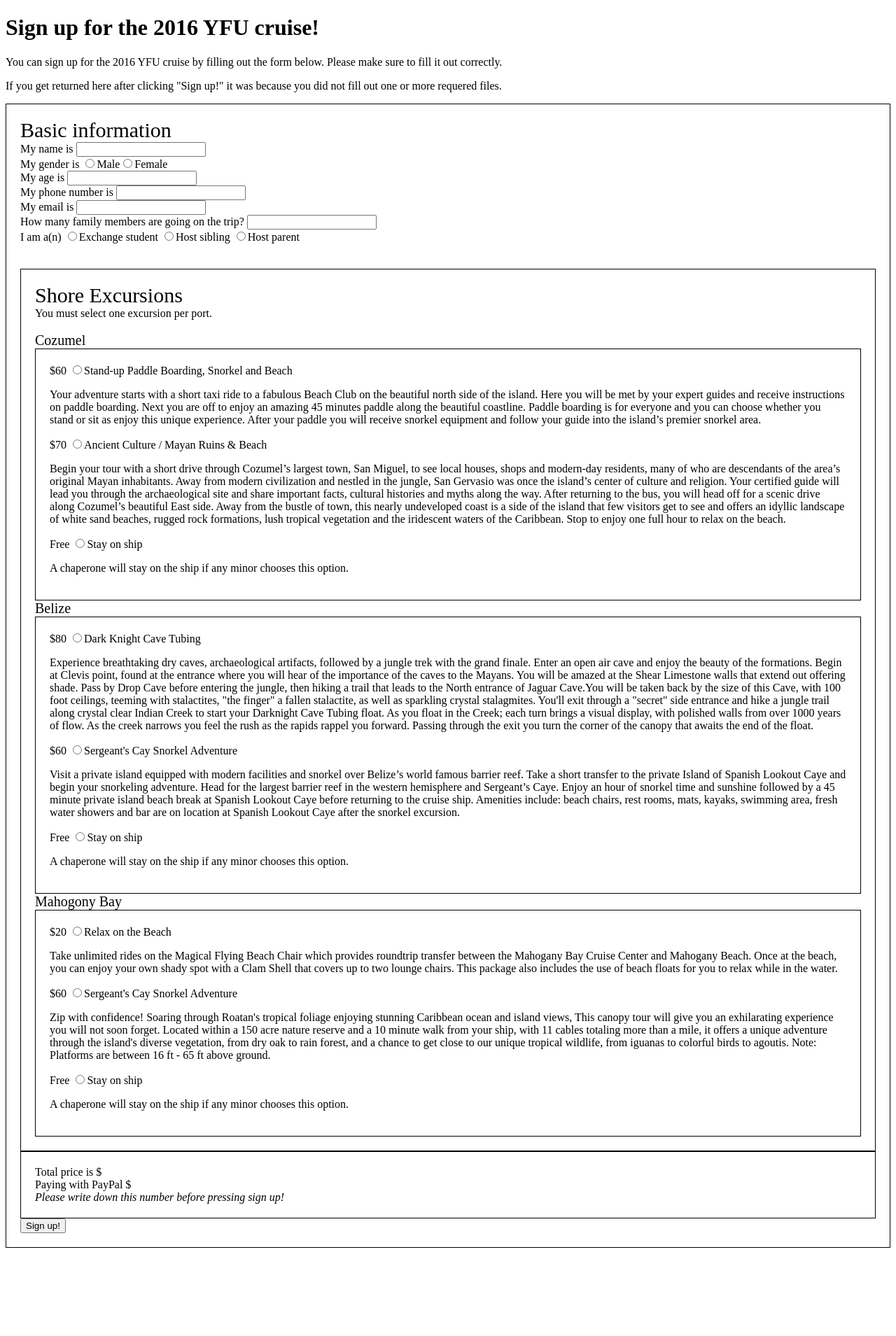
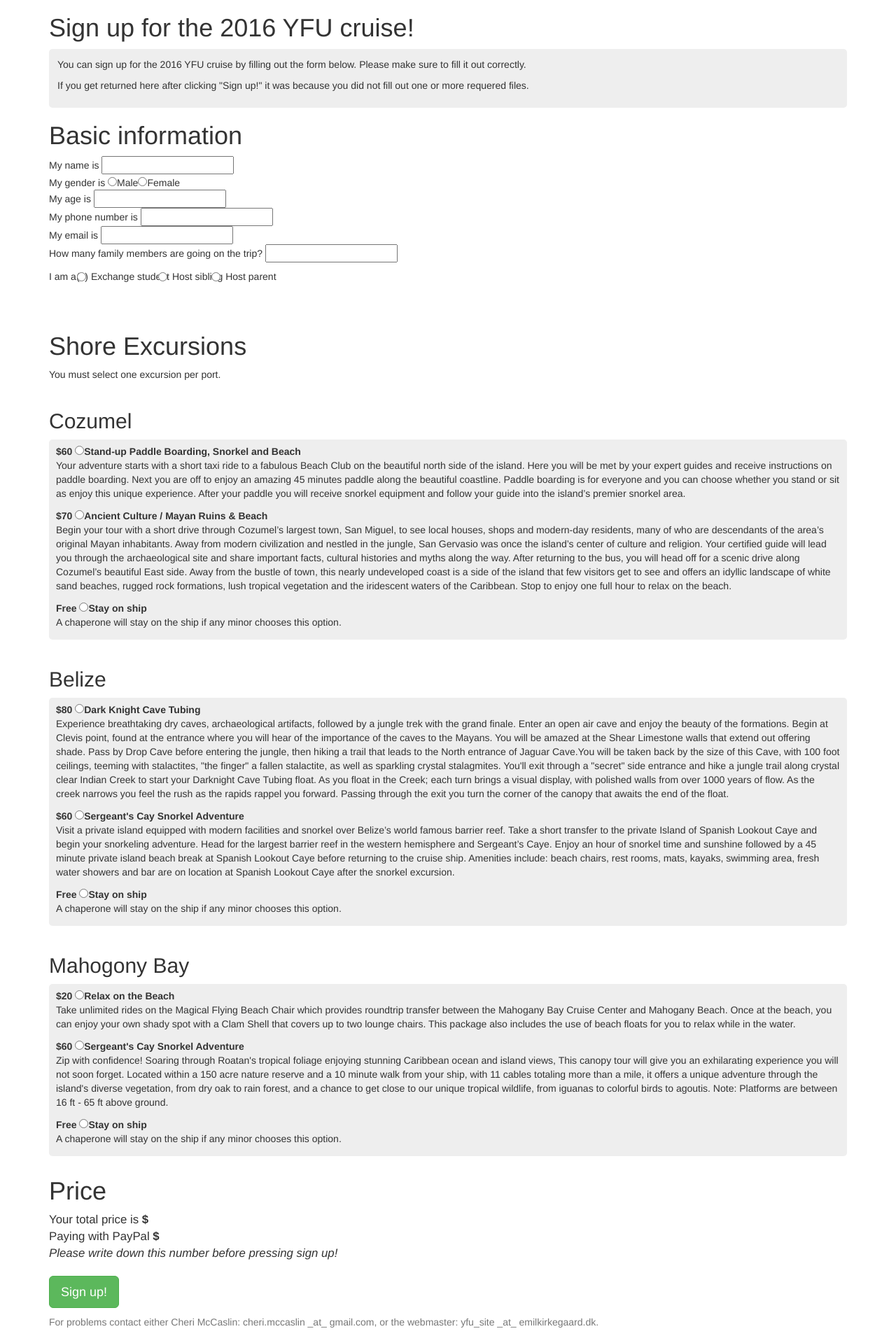
Before and after one commit to Deleetdk/yfu_site, a Django app: page /cruise2016/signup/ in a window 1280 px wide. Shown: the whole page at 70% size. Before the commit the page ends 1783 px from the top, so only its background shows below. Run offline with Django 3.2, Linux system fonts and the light colour scheme; some libraries are stand-ins or nearby versions.

Commit message:
prettier layout

```diff
--- a/cruise2016/templates/cruise2016/signup.html
+++ b/cruise2016/templates/cruise2016/signup.html
@@ -1,8 +1,12 @@
 <!DOCTYPE html>
 
 <head>
+    <meta charset="utf-8">
+    <meta name="description" content="Youth for Understanding 2016 cruise">
+    <meta name="author" content="Youth for Understanding">
     <title>Sign up for the 2016 YFU cruise</title>
 
+    <link rel="stylesheet" href="https://maxcdn.bootstrapcdn.com/bootstrap/3.3.5/css/bootstrap.min.css">
     <script src="https://ajax.googleapis.com/ajax/libs/jquery/2.1.4/jquery.min.js"></script>
 
     <script>
@@ -57,35 +61,50 @@
     </script>
 
     <style type="text/css">
+        .top {
+            background-color: #eee;
+            padding: 12px;
+            border-radius: 5px;
+        }
         .exchange_ticks {
             display: none;
         }
         .host_info {
             display: none;
         }
-
-        div {
-            border: 1px solid black;
-            padding: 20px;
+        .port {
+            padding-top: 10px;
+            padding-bottom: 10px;
         }
-        .header {
-            font-size: 30px;
+        .excursion_options {
+            background-color: #eee;
+            padding-left: 10px;
+            padding-right: 10px;
+            padding-top: 5px;
+            padding-bottom: 5px;
+            border-radius: 5px;
         }
-        .port {
-            font-size: 20px;
+        .price {
+            padding-bottom: 20px;
+            font-size: 120%;
+        }
+        .bot {
+            padding-top: 10px;
         }
     </style>
 </head>
 
 <body>
+    <div class="container">
         <h1>Sign up for the 2016 YFU cruise!</h1>
+        <div class="top">
             <p>You can sign up for the 2016 YFU cruise by filling out the form below. Please make sure to fill it out correctly.</p>
             <p>If you get returned here after clicking "Sign up!" it was because you did not fill out one or more requered files.</p>
-
+        </div>
         <div class="formArea">
             <form method="post">
                 {% csrf_token %}
-        <span class="header">Basic information<br></span>
+                <h1>Basic information</h1>
                 My name is <input type="text" name="name" value="{{ name }}"><br>
                 My gender is <input type="radio" name="gender" value="Male">Male<input type="radio" name="gender" value="Female">Female<br>
                 My age is <input type="text" name="age" value="{{ age }}"><br>
@@ -121,78 +140,88 @@
                     My (host) parent's phone number is' <input type="text" name="host_phone" value="{{ host_phone }}"><br>
                     My (host) parent's email is' <input type="text" name="host_email" value="{{ host_email }}"><br>
                 </div>
-        <br>
+
                 <div class="excursions">
-            <span class="header">Shore Excursions<br></span>
-            You must select one excursion per port.<br><br>
+                    <h1>Shore Excursions</h1>
+                    <p>
+                        You must select one excursion per port.
+                    </p>
 
-                <span class="port">Cozumel</span><br>
+                    <div class="port">
+                        <h2>Cozumel</h2>
                         <div class="excursion_options">
-                $60 <input type="radio" name="excursion_1" value="Stand-up Paddle Boarding, Snorkel and Beach" onclick="set_e1(60)">Stand-up Paddle Boarding, Snorkel and Beach<br>
+                        <b>$60 <input type="radio" name="excursion_1" value="Stand-up Paddle Boarding, Snorkel and Beach" onclick="set_e1(60)">Stand-up Paddle Boarding, Snorkel and Beach</b><br>
                         <span class="excursion_description">
                             <p>
                                 Your adventure starts with a short taxi ride to a fabulous Beach Club on the beautiful north side of the island.  Here you will be met by your expert guides and receive instructions on paddle boarding. Next you are off to enjoy an amazing 45 minutes paddle along the beautiful coastline.  Paddle boarding is for everyone and you can choose whether you stand or sit as enjoy this unique experience. After your paddle you will receive snorkel equipment and follow your guide into the island’s premier snorkel area.
                             </p>
                         </span>
-                $70 <input type="radio" name="excursion_1" value="Ancient Culture / Mayan Ruins &amp; Beach" onclick="set_e1(70)">Ancient Culture / Mayan Ruins &amp; Beach<br>
+                        <b>$70 <input type="radio" name="excursion_1" value=" Ancient Culture / Mayan Ruins &amp; Beach" onclick="set_e1(70)">Ancient Culture / Mayan Ruins &amp; Beach</b><br>
                         <span class="excursion_description">
                             <p>
                                 Begin your tour with a short drive through Cozumel’s largest town, San Miguel, to see local houses, shops and modern-day residents, many of who are descendants of the area’s original Mayan inhabitants. Away from modern civilization and nestled in the jungle, San Gervasio was once the island’s center of culture and religion. Your certified guide will lead you through the archaeological site and share important facts, cultural histories and myths along the way. After returning to the bus, you will head off for a scenic drive along Cozumel’s beautiful East side. Away from the bustle of town, this nearly undeveloped coast is a side of the island that few visitors get to see and offers an idyllic landscape of white sand beaches, rugged rock formations, lush tropical vegetation and the iridescent waters of the Caribbean. Stop to enjoy one full hour to relax on the beach.
                             </p>
                         </span>
-                Free <input type="radio" name="excursion_1" value="Stay on ship" onclick="set_e1(0)">Stay on ship<br>
+                        <b>Free <input type="radio" name="excursion_1" value=" Stay on ship" onclick="set_e1(0)">Stay on ship</b><br>
                         <span class="excursion_description">
                             <p>
                                 A chaperone will stay on the ship if any minor chooses this option.
                             </p>
                         </span>
                         </div>
+                    </div>
 
-
-            <span class="port">Belize</span><br>
+                    <div class="port">
+                        <h2>Belize</h2>
                         <div class="excursion_options">
-                $80 <input type="radio" name="excursion_2" value="Dark Knight Cave Tubing" onclick="set_e2(80)">Dark Knight Cave Tubing<br>
+                            <b>$80 <input type="radio" name="excursion_2" value="Dark Knight Cave Tubing" onclick="set_e2(80)">Dark Knight Cave Tubing</b><br>
                             <span class="excursion_description">
                                 <p>
                                     Experience breathtaking dry caves, archaeological artifacts, followed by a jungle trek with the grand finale. Enter an open air cave and enjoy the beauty of the formations. Begin at Clevis point, found at the entrance where you will hear of the importance of the caves to the Mayans. You will be amazed at the Shear Limestone walls that extend out offering shade. Pass by Drop Cave before entering  the jungle, then hiking a trail that leads to the North entrance of Jaguar Cave.You will be taken back by the size of this Cave, with 100 foot ceilings, teeming with stalactites, "the finger" a fallen stalactite, as well as sparkling crystal stalagmites. You'll exit through a "secret" side entrance and hike a jungle trail along crystal clear Indian Creek to start your Darknight Cave Tubing float. As you float in the Creek; each turn brings a visual display, with polished walls from over 1000 years of flow. As the creek narrows you feel the rush as the rapids rappel you forward. Passing through the exit you turn the corner of the canopy that awaits the end of the float.
                                 </p>
                             </span>
-                $60 <input type="radio" name="excursion_2" value="Sergeant's Cay Snorkel Adventure" onclick="set_e2(60)">Sergeant's Cay Snorkel Adventure<br>
+                            <b>$60 <input type="radio" name="excursion_2" value="Sergeant's Cay Snorkel Adventure" onclick="set_e2(60)">Sergeant's Cay Snorkel Adventure</b><br>
                             <span class="excursion_description"><p>
                                 Visit a private island equipped with modern facilities and snorkel over Belize’s world famous barrier reef. Take a short transfer to the private Island of Spanish Lookout Caye and begin your snorkeling adventure. Head for the largest barrier reef in the western hemisphere and Sergeant’s Caye. Enjoy an hour of snorkel time and sunshine followed by a 45 minute private island beach break at Spanish Lookout Caye before returning to the cruise ship. Amenities include: beach chairs, rest rooms, mats, kayaks, swimming area, fresh water showers and bar are on location at Spanish Lookout Caye after the snorkel excursion.
                             </p></span>
-                Free <input type="radio" name="excursion_2" value="Stay on ship" onclick="set_e2(0)">Stay on ship<br>
+                            <b>Free <input type="radio" name="excursion_2" value="Stay on ship" onclick="set_e2(0)">Stay on ship</b><br>
                             <span class="excursion_description"><p>
                                 A chaperone will stay on the ship if any minor chooses this option.
                             </p></span>
                         </div>
+                    </div>
 
-                <span class="port">Mahogony Bay</span><br>
+                    <div class="port">
+                        <h2>Mahogony Bay</h2>
                         <div class="excursion_options">
-                    $20 <input type="radio" name="excursion_3" value="Relax on the Beach" onclick="set_e3(20)">Relax on the Beach<br>
+                            <b>$20 <input type="radio" name="excursion_3" value="Relax on the Beach" onclick="set_e3(20)">Relax on the Beach</b><br>
                             <span class="excursion_description"><p>
                                 Take unlimited rides on the Magical Flying Beach Chair which provides roundtrip transfer between the Mahogany Bay Cruise Center and Mahogany Beach.  Once at the beach, you can enjoy your own shady spot with a Clam Shell that covers up to two lounge chairs.  This package also includes the use of beach floats for you to relax while in the water.
                             </p></span>
-                    $60 <input type="radio" name="excursion_3" value="Zip-Line Express" onclick="set_e3(60)">Sergeant's Cay Snorkel Adventure<br>
+                            <b>$60 <input type="radio" name="excursion_3" value="Zip-Line Express" onclick="set_e3(60)">Sergeant's Cay Snorkel Adventure</b><br>
                             <span class="excursion_description"><p>
                                 Zip with confidence! Soaring through Roatan's tropical foliage enjoying stunning Caribbean ocean and island views, This canopy tour will give you an exhilarating experience you will not soon forget.  Located within a 150 acre nature reserve and a 10 minute walk from your ship, with 11 cables totaling more than a mile, it offers a unique adventure through the island's diverse vegetation, from dry oak to rain forest, and a chance to get close to our unique tropical wildlife, from iguanas to colorful birds to agoutis.
                                 Note: Platforms are between 16 ft - 65 ft above ground.
                             </p></span>
-                    Free <input type="radio" name="excursion_3" value="Stay on ship" onclick="set_e3(0)">Stay on ship<br>
+                            <b>Free <input type="radio" name="excursion_3" value="Stay on ship" onclick="set_e3(0)">Stay on ship</b><br>
                             <span class="excursion_description"><p>
                                 A chaperone will stay on the ship if any minor chooses this option.
                             </p></span>
                         </div>
-
+                    </div>
                 </div>
 
+                <h1>Price</h1>
                 <div class="price">
-        Total price is $<span id="price"></span><br>
-        Paying with PayPal $<span id="price_paypal"></span><br>
+                    Your total price is <b>$<span id="price"></span></b><br>
+                    Paying with PayPal <b>$<span id="price_paypal"></span></b><br>
                     <em>Please write down this number before pressing sign up!</em>
                 </div>
-
-        <input type="submit" value="Sign up!"/>
+                <button type="submit" class="btn btn-lg btn-success">Sign up!</button>
             </form>
+            <p class="text-muted bot">
+                For problems contact either Cheri McCaslin: cheri.mccaslin _at_ gmail.com, or the webmaster: yfu_site _at_ emilkirkegaard.dk.
+            </p>
+        </div>
     </div>
 </body>
```
Also changed, not shown: cruise2016/templates/cruise2016/index.html (+19 -5 lines). Lines whose indentation alone changed are shown as unchanged.
